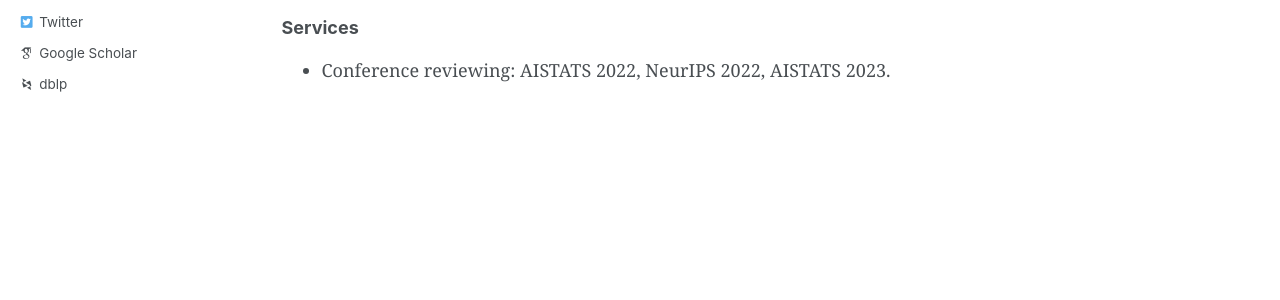
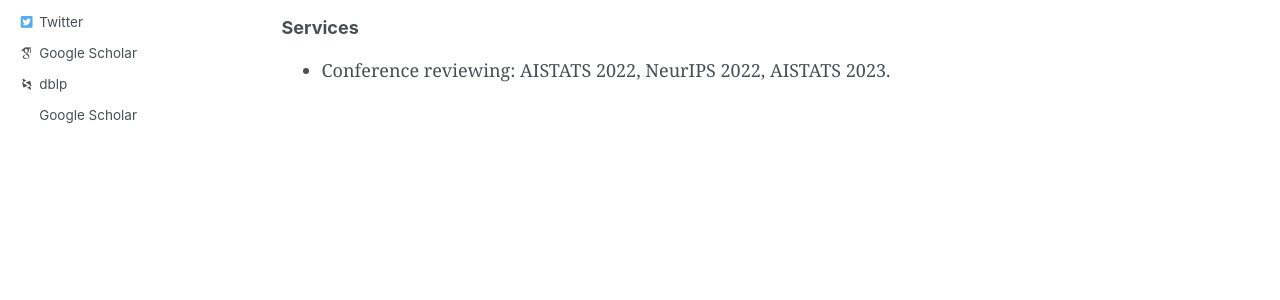
Before and after one commit to yandaichn/yandaichn.github.io, a Jekyll site: the page built from _pages/about.md, in a window 1280 px wide. Shown: the part 458-758 px from the top of the page. Built offline with Jekyll 4.4.1, drawn with Linux system fonts in a browser that asks for light colours; some web fonts are replaced.

Commit message:
Add semanticscholar

```diff
--- a/_config.yml
+++ b/_config.yml
@@ -87,6 +87,7 @@ author:
   employer         :
   pubmed           :
   googlescholar    : "https://scholar.google.com/citations?user=gkG4z3IAAAAJ"
+  semanticscholar  : "https://www.semanticscholar.org/author/Yan-Dai/2141764038"
   email            : "yan-dai20@mails.tsinghua.edu.cn"
   researchgate     :  # example: "https://www.researchgate.net/profile/yourprofile"
   dblp             : "https://dblp.org/pid/132/2047-2.html"
--- a/_includes/author-profile.html
+++ b/_includes/author-profile.html
@@ -109,6 +109,9 @@
       {% if author.dblp %}
         <li><a href="{{ author.dblp }}"><i class="ai ai-dblp ai-fw"></i> dblp</a></li>
       {% endif %}
+      {% if author.semanticscholar %}
+        <li><a href="{{ author.semanticscholar }}"><i class="ai ai-semantic-scholar ai-fw"></i> Google Scholar</a></li>
+      {% endif %}
       {% if author.pubmed %}
         <li><a href="{{ author.pubmed }}"><i class="ai ai-pubmed-square ai-fw"></i> PubMed</a></li>
       {% endif %}
```
